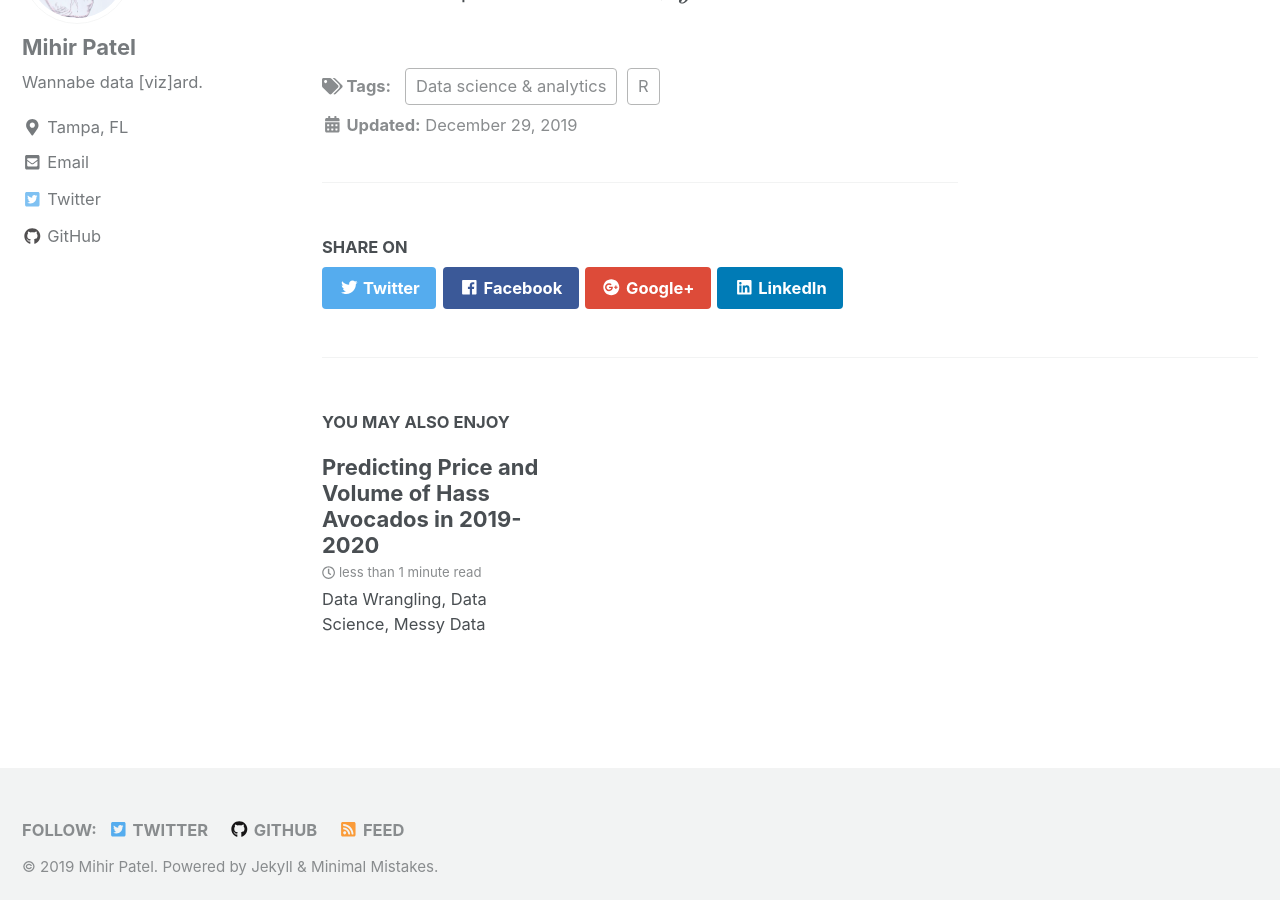
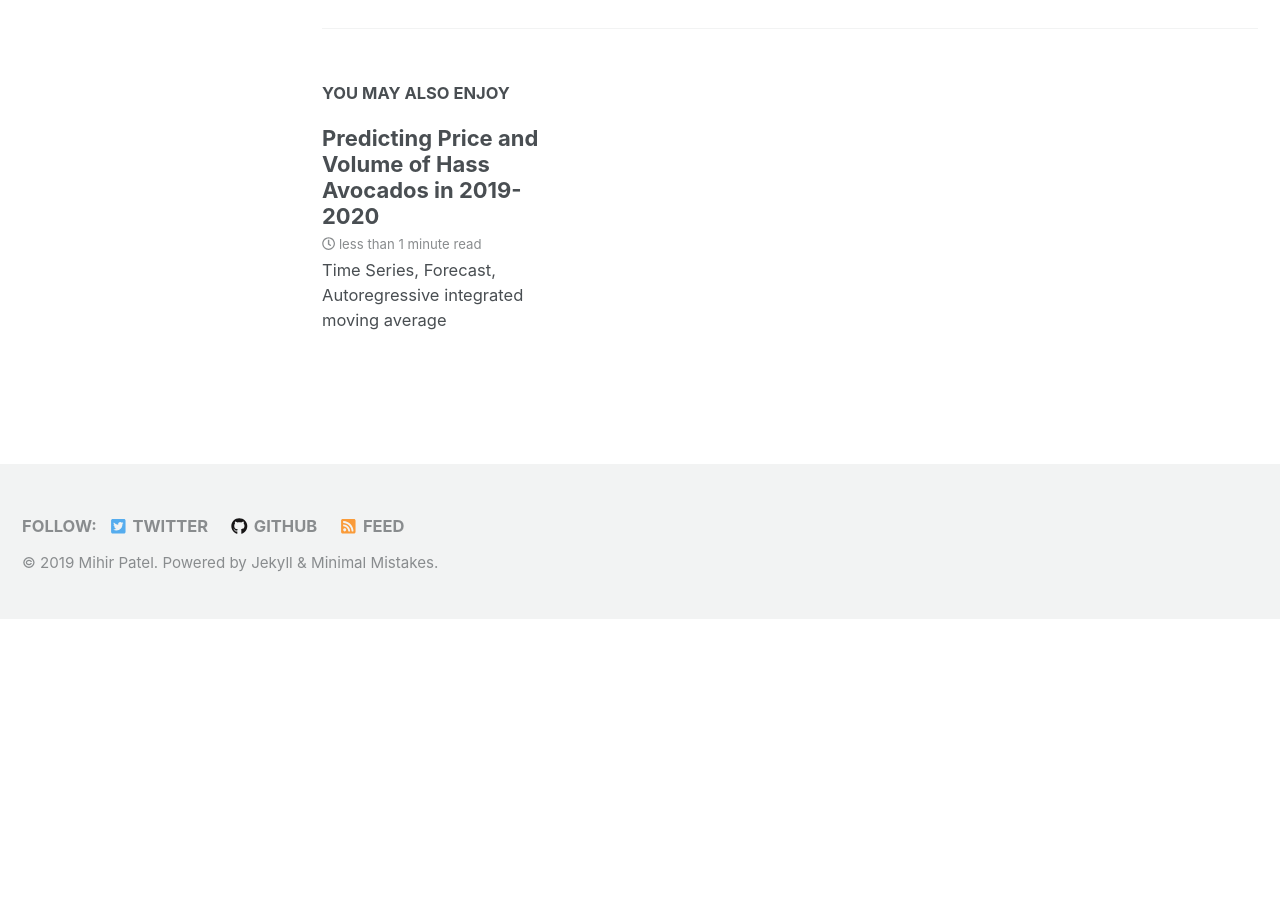
Before and after one commit to mihirp161/mihirp161.github.io, a Jekyll site: the page built from _posts/2019-12-29-avocados.md, in a window 1280 px wide and 900 px high, scrolled down 3217 px. Built offline with Jekyll 4.4.1, drawn with Linux system fonts in a browser that asks for light colours; nearby versions of some CDN libraries; formulas are drawn with MathJax 3; after the commit the page ends 3836 px from its top, so only the background shows below that.

Commit message:
Update 2019-12-29-avocados.md

```diff
--- a/_posts/2019-12-29-avocados.md
+++ b/_posts/2019-12-29-avocados.md
@@ -4,7 +4,7 @@ date: 2019-12-29
 tags: [Data science & analytics, R]
 header:
   image: "/images/avocados/avocados_title.jpg"
-excerpt: "Data Wrangling, Data Science, Messy Data"
+excerpt: "Time Series, Forecast, Autoregressive integrated moving average"
 mathjax: "true"
 ---
 
@@ -50,11 +50,8 @@ head(df)
 
 Here's some inline code `x+y`.
 
-Here's an image:
-<img src="{{ site.url }}{{ site.baseurl }}/images/perceptron/linsep.jpg" alt="linearly separable data">
-
 Here's another image using Kramdown:
-![alt]({{ site.url }}{{ site.baseurl }}/images/perceptron/linsep.jpg)
+![alt]({{ site.url }}{{ site.baseurl }}/images/avocados/linsep.jpg)
 
 Here's some math:
 
```
